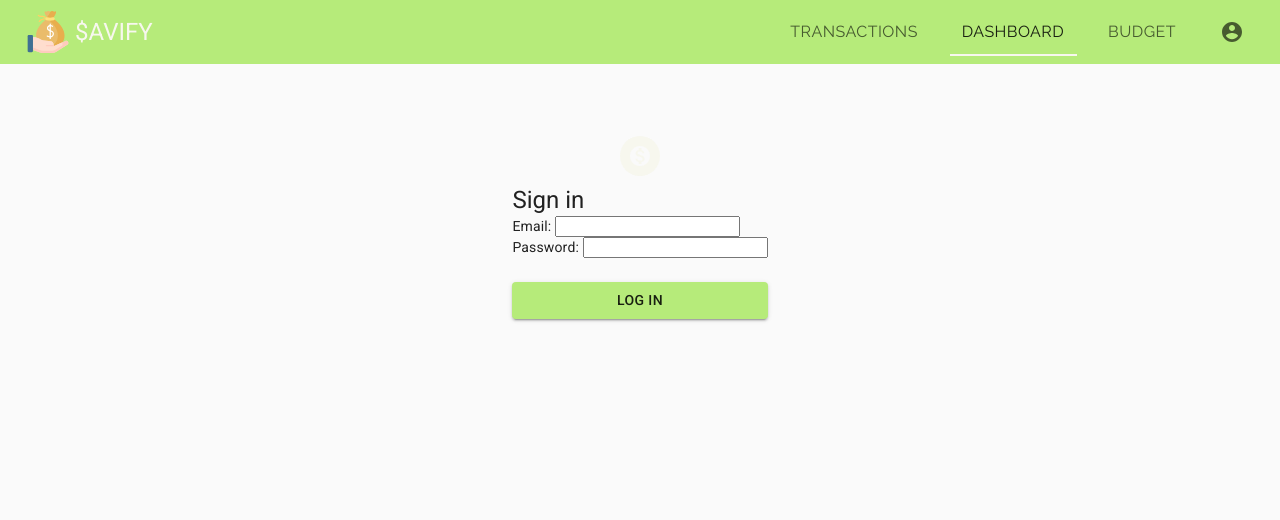
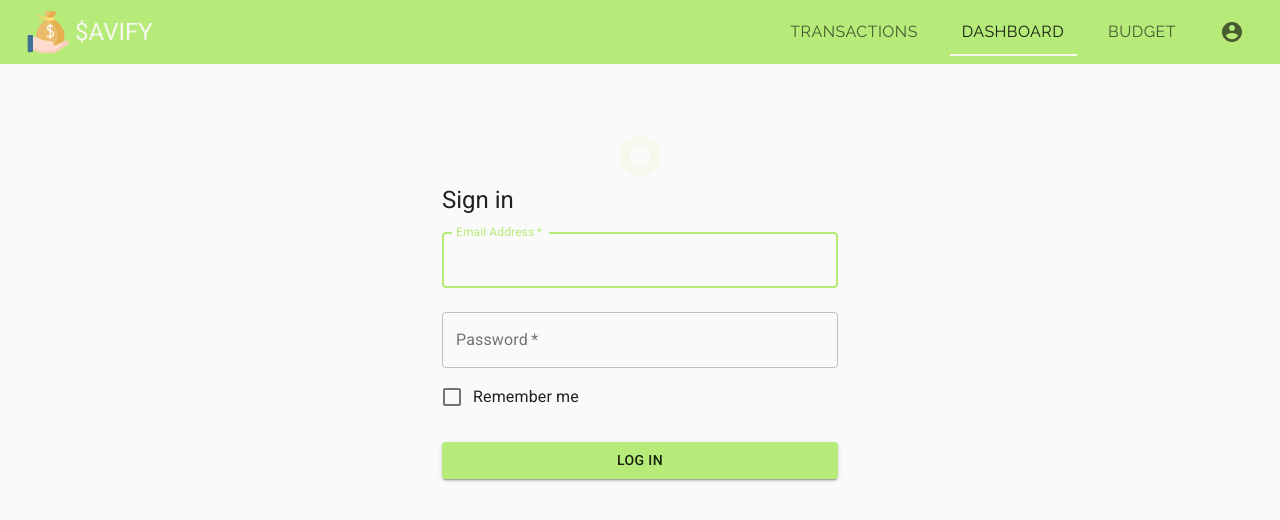
Before and after one commit to jerome-chua/pfintracker-frontend, a React (Create React App) app: page / in a window 1280 px wide. Shown: the top 520 px of the page. Built offline with nearby package versions, Linux system fonts and the light colour scheme; no server answers.

Commit message:
Add toast notification if email/pw invalid

```diff
--- a/src/components/LoginForm.jsx
+++ b/src/components/LoginForm.jsx
@@ -6,8 +6,14 @@ import {
   Button,
   CssBaseline,
   Typography,
+  TextField,
+  FormControlLabel,
+  Checkbox,
+  Snackbar,
+  Alert,
 } from "@material-ui/core";
 import { MonetizationOn } from "@material-ui/icons";
+import MuiAlert from "@material-ui/lab/Alert";
 
 const useStyles = makeStyles((theme) => ({
   paper: {
@@ -21,7 +27,7 @@ const useStyles = makeStyles((theme) => ({
     backgroundColor: theme.palette.secondary.main,
   },
   form: {
-    width: "100%", // Fix IE 11 issue.
+    width: "100%",
     marginTop: theme.spacing(1),
   },
   submit: {
@@ -32,12 +38,28 @@ const useStyles = makeStyles((theme) => ({
 export default function LoginForm({ Login, error }) {
   const classes = useStyles();
   const [details, setDetails] = useState({ email: "", password: "" });
+  const [open, setOpen] = useState(false);
 
   const handleSubmit = (evt) => {
     evt.preventDefault();
+    Login(details);
 
-    Login(details);
+    if (error) {
+      setOpen(true);
+    }
   };
+
+  const handleClose = (evt, reason) => {
+    if (reason === "clickaway") {
+      return;
+    }
+
+    setOpen(false);
+  };
+
+  function Alert(props) {
+    return <MuiAlert elevation={6} variant="filled" {...props} />;
+  }
 
   return (
     <Container component="main" maxWidth="xs">
@@ -51,31 +73,41 @@ export default function LoginForm({ Login, error }) {
             <Typography component="h1" variant="h5">
               Sign in
             </Typography>
-            {error !== "" ? <div className="error">{error}</div> : ""}
-            <div className="form-group">
-              <label htmlFor="email">Email: </label>
-              <input
-                type="email"
+
+            <TextField
+              variant="outlined"
+              margin="normal"
+              required
+              fullWidth
+              id="email"
+              label="Email Address"
               name="email"
-                id="email"
+              autoComplete="email"
+              autoFocus
               onChange={(evt) =>
                 setDetails({ ...details, email: evt.target.value })
               }
               value={details.email}
             />
-            </div>
-            <div className="form-group">
-              <label htmlFor="password">Password: </label>
-              <input
+            <TextField
+              variant="outlined"
+              margin="normal"
+              required
+              fullWidth
+              name="password"
+              label="Password"
               type="password"
-                name="password"
               id="password"
+              autoComplete="current-password"
               onChange={(evt) =>
                 setDetails({ ...details, password: evt.target.value })
               }
               value={details.password}
             />
-            </div>
+            <FormControlLabel
+              control={<Checkbox value="remember" color="primary" />}
+              label="Remember me"
+            />
             <Button
               type="submit"
               fullWidth
@@ -85,6 +117,11 @@ export default function LoginForm({ Login, error }) {
             >
               Log In
             </Button>
+            <Snackbar open={open} autoHideDuration={6000} onClose={handleClose}>
+              <Alert onClose={handleClose} severity="error">
+                Invalid Email or password. Try Again.
+              </Alert>
+            </Snackbar>
           </div>
         </form>
       </div>
```
Lines whose indentation alone changed are shown as unchanged.
